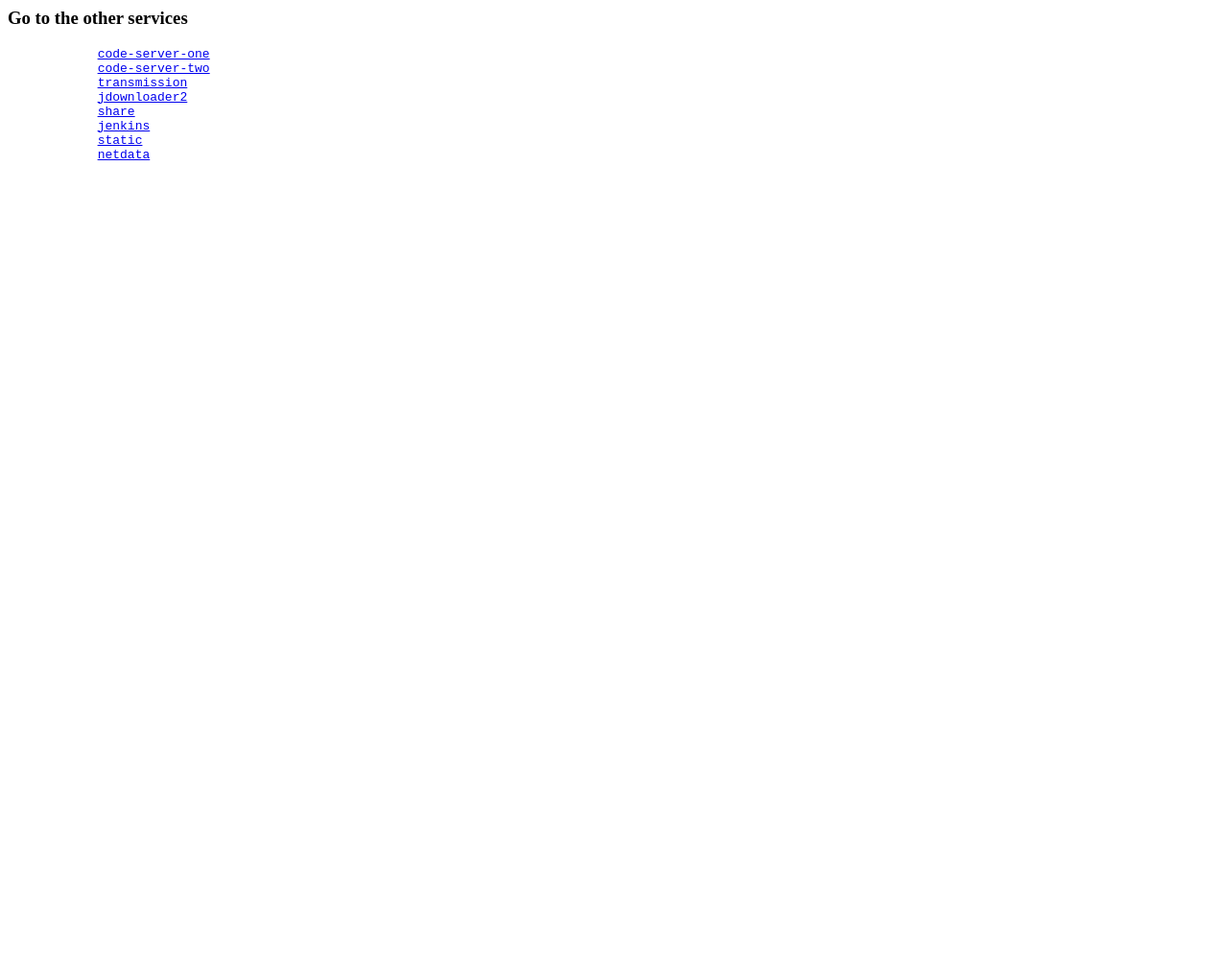
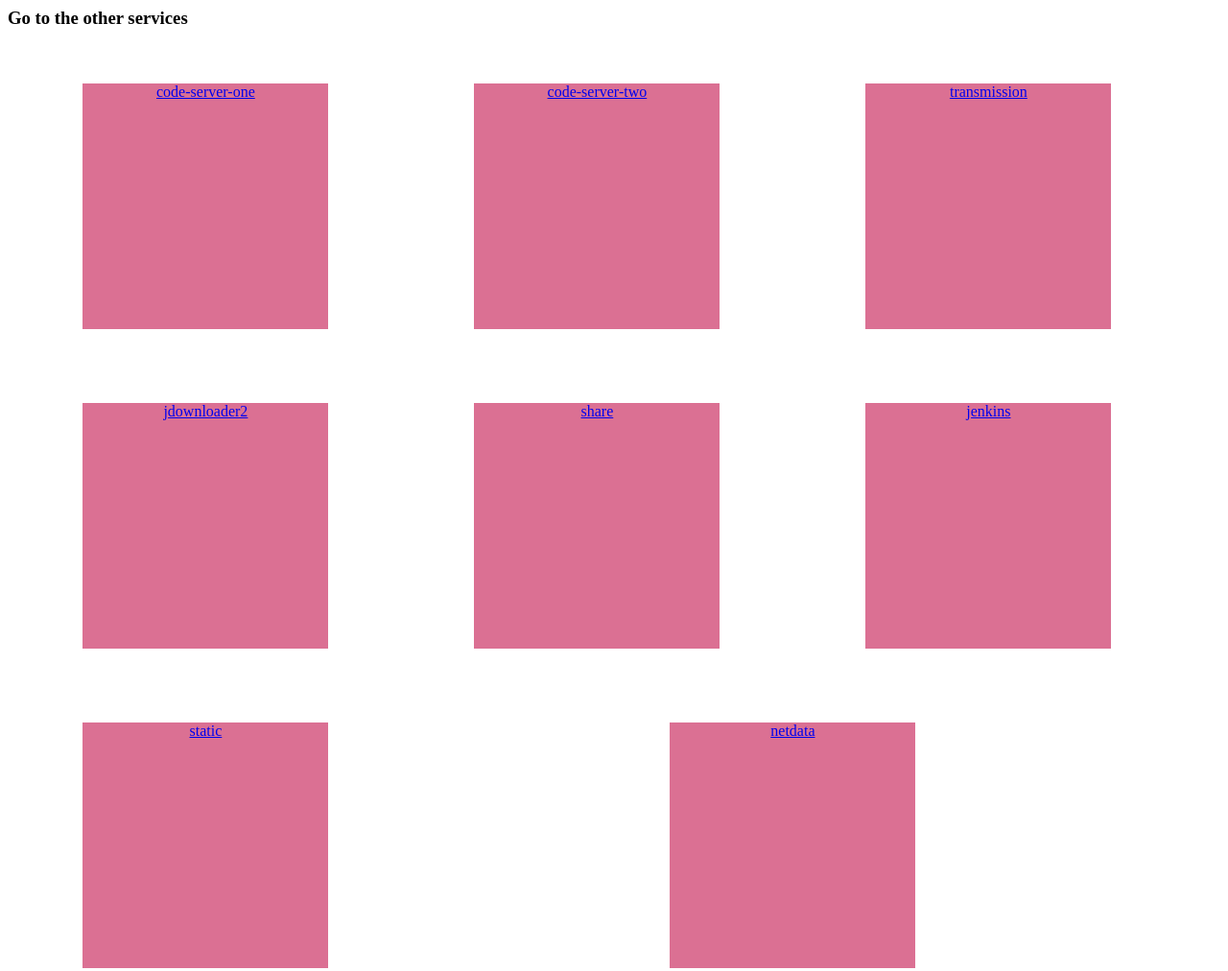
Before and after one commit to silversaber/Docker-Compose--Redis, a plain HTML site: page index.html in a window 1280 px wide. Shown: the whole page at 96% size. Before the commit the page ends 800 px from the top, so only its background shows below. Drawn offline with Linux system fonts and the light colour scheme.

Commit message:
index 페이지 수정

```diff
--- a/index.html
+++ b/index.html
@@ -1,20 +1,87 @@
 <html>
     <head>
         <meta name="viewport" content="width=device-width, initial-scale=1">
+        <style>
+
+            article ul {
+                display: flex;
+                flex-direction: row;
+                flex-wrap: wrap;
+            }
+            article ul li {
+                flex: auto;
+                list-style-type: none;
+                margin: 3vw;
+            }
+
+            article ul li div {
+                display: flex;
+                width: 20vw;
+                height: 20vw;
+                background-color: palevioletred;
+            }
+
+            article ul li div a {
+                display: flex;
+                justify-content: center;
+                width: 100%;
+                height: 100%;
+            }
+
+        </style>
     </head>
     <body>
         <article>
             <h3>Go to the other services</h3>
-            <pre>
+            <ul>
+                <li>
+                    <div>
                         <a href="/code-server">code-server-one</a>
+                    </div>
+                </li>
+
+                <li>
+                    <div>
                         <a href="/vscode-server">code-server-two</a>
+                    </div>
+                </li>
+
+                <li>
+                    <div>
                         <a href="/transmission">transmission</a>
+                    </div>
+                </li>
+
+                <li>
+                    <div>
                         <a href="/jdownloader2">jdownloader2</a>
+                    </div>
+                </li>
+
+                <li>
+                    <div>
                         <a href="/share">share</a>
+                    </div>
+                </li>
+
+                <li>
+                    <div>
                         <a href="/jenkins">jenkins</a>
+                    </div>
+                </li>
+
+                <li>
+                    <div>
                         <a href="/static">static</a>
-            <a href="/netdata">netdata</a>
-            </pre>
+                    </div>
+                </li>
+
+                <li>
+                    <div>
+                        <a href="/netdata-auth">netdata</a>
+                    </div>
+                </li>
+            </ul>
         </article>
     </body>
 </html>
```
Also changed, not shown: 1 other file. Lines whose indentation alone changed are shown as unchanged.
